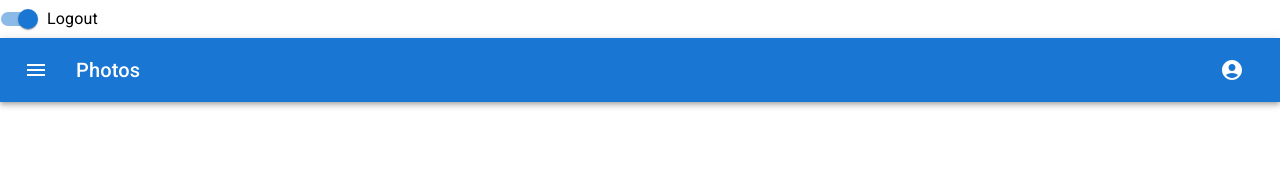
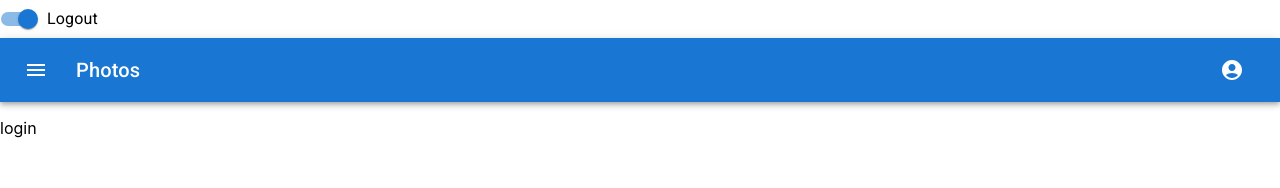
Before and after one commit to jt-rose/finnegan-frontend, a React (Create React App) app: page / in a window 1280 px wide. Shown: the top 188 px of the page. Built offline with nearby package versions, Linux system fonts and the light colour scheme.

Commit message:
set up working login mutation

```diff
--- a/package.json
+++ b/package.json
@@ -14,8 +14,11 @@
     "@types/node": "^16.11.33",
     "@types/react": "^18.0.9",
     "@types/react-dom": "^18.0.3",
+    "axios": "^0.27.2",
     "react": "^18.1.0",
     "react-dom": "^18.1.0",
+    "react-query": "^3.38.1",
+    "react-router": "^6.3.0",
     "react-scripts": "5.0.1",
     "typescript": "^4.6.4",
     "web-vitals": "^2.1.4"
--- a/src/App.tsx
+++ b/src/App.tsx
@@ -1,10 +1,19 @@
-import React from "react";
-import logo from "./logo.svg";
 import "./App.css";
 import Navbar from "./components/Navbar";
+import { QueryClient, QueryClientProvider } from "react-query";
+import Index from "./pages/Index";
+
+const queryClient = new QueryClient();
 
 function App() {
-  return <Navbar />;
+  return (
+    <QueryClientProvider client={queryClient}>
+      <div>
+        <Navbar />
+        <Index />
+      </div>
+    </QueryClientProvider>
+  );
 }
 
 export default App;
--- /dev/null
+++ b/src/pages/Index.tsx
@@ -0,0 +1,26 @@
+import { useMutation } from "react-query";
+import axios from "axios";
+
+function Index() {
+  //const router = useRouter();
+  const loginMutation = useMutation(
+    (config: { username: string; password: string }) =>
+      axios.post("http://localhost:8080/login", config),
+    {
+      onSuccess: (data) => {
+        const token = data.headers.authorization;
+        console.log(token);
+        //sessionStorage.setItem("token", token);
+        //router.push("/");
+      },
+    }
+  );
+
+  const handleLogin = () => {
+    loginMutation.mutate({ username: "user", password: "password" });
+  };
+
+  return <p onClick={handleLogin}>login</p>;
+}
+
+export default Index;
```
Also changed, not shown: 1 other file (tests, documents, lock files or other folders).
